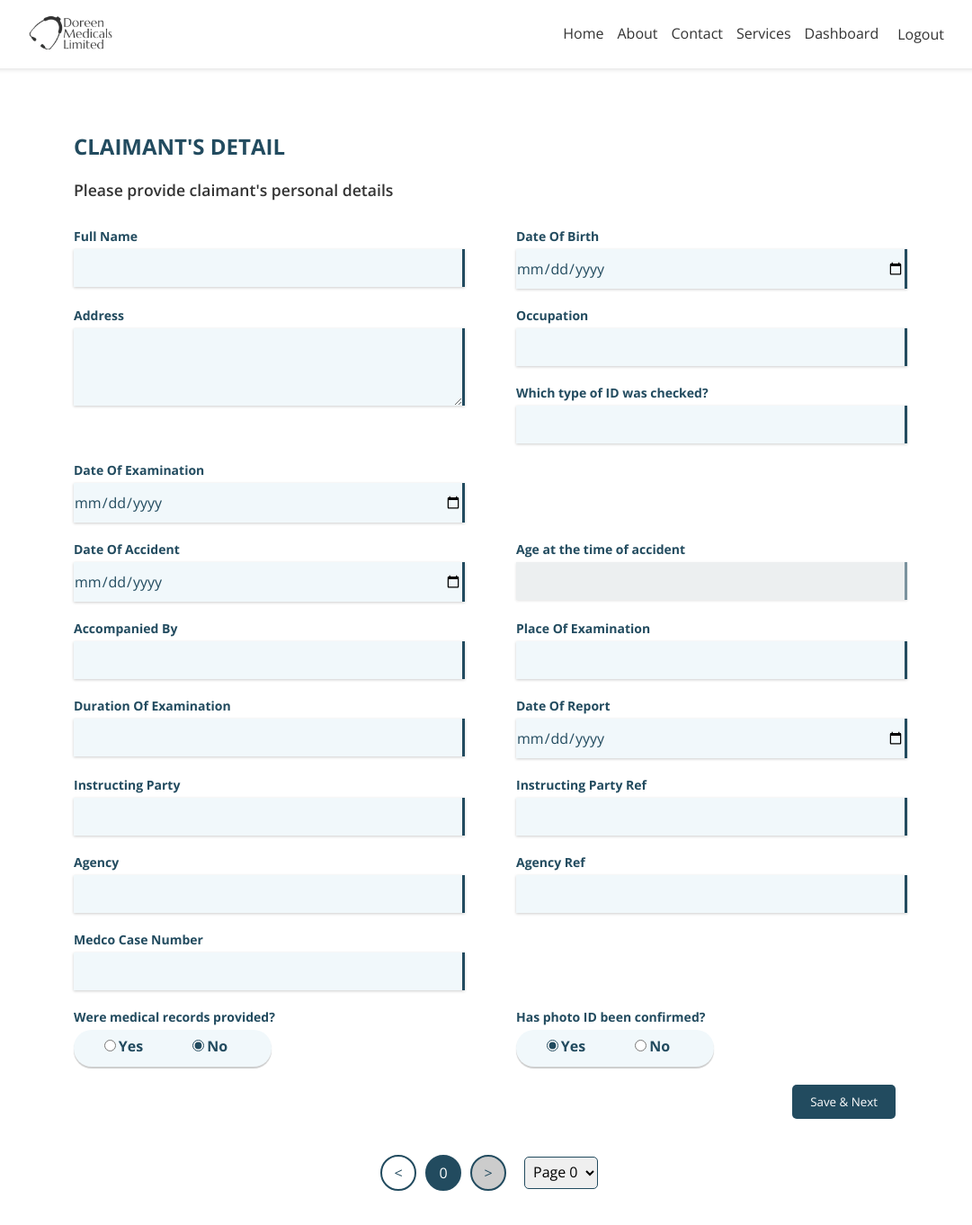
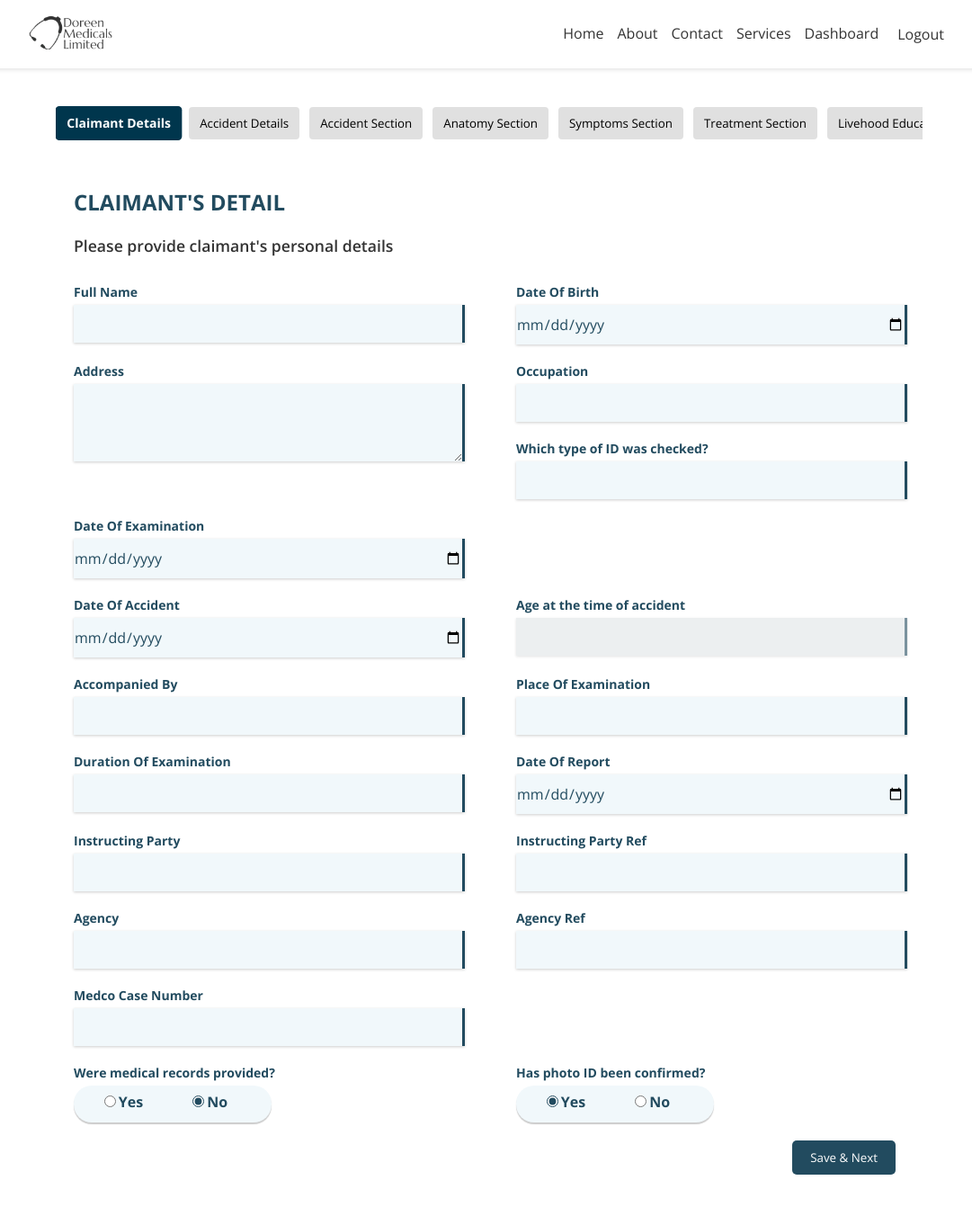
Before and after one commit to hatimkh20/Medical-Portal-Frontend, a React (Create React App) app: page /form in a window 1280 px wide. Shown: the top 1362 px of the page at 90% size, without its empty margins (96-1177 px from the left). Built offline with nearby package versions, Linux system fonts and the light colour scheme; sample sign-in values are in the browser's storage; a web font is replaced by a local one.

Commit message:
tabs functionality

```diff
--- a/src/components/User Components/MultiStepForm/MultiStepForm.js
+++ b/src/components/User Components/MultiStepForm/MultiStepForm.js
@@ -392,6 +392,12 @@ const {data: formData, loading: loadingOnGetForm, error:errorOnGetForm} = useFet
 
   return (
     <div className="multi-step-form-container">
+      <MultiStepFormNavigation
+        currentStep={currentStep}
+        totalSteps={id ? steps.values.length-1: lastHighestAccessedStep }
+        onStepChange={setCurrentStep}
+       />
+
       <Formik
         initialValues={formData}
         validate={(values) => {
@@ -431,11 +437,11 @@ const {data: formData, loading: loadingOnGetForm, error:errorOnGetForm} = useFet
         )}
       </Formik>
 
-      <MultiStepFormNavigation
+      {/* <MultiStepFormNavigation
         currentStep={currentStep}
         totalSteps={id ? steps.values.length-1: lastHighestAccessedStep }
         onStepChange={setCurrentStep}
-       />
+       /> */}
     </div>
   );
 };
--- a/src/components/User Components/MultiStepForm/MultiStepFormNavigation.css
+++ b/src/components/User Components/MultiStepForm/MultiStepFormNavigation.css
@@ -3,7 +3,8 @@
     justify-content: center;
     align-items: center;
     gap: 10px;
-    margin: 20px 0;
+    /* margin: 20px 0; */
+
   }
 
   .nav-button {
@@ -44,3 +45,55 @@
     border: 1px solid #224b5f;
     margin-left: 10px;
   }
+
+
+  /* Bilal work */
+  .step-buttons-container {
+    display: flex;
+    overflow-x: auto; /* Enables horizontal scrolling */
+    white-space: nowrap;
+    padding: 10px 0;
+    width: 100%;
+    gap: 5px;
+    /* border: 1px solid #ddd; */
+    border-radius: 6px;
+    /* background-color: #f9f9f9; */
+    scrollbar-width: thin; /* For Firefox */
+    scrollbar-color: #ccc transparent;
+  }
+
+  /* Custom Scrollbar for Webkit Browsers (Chrome, Safari) */
+  .step-buttons-container::-webkit-scrollbar {
+    height: 6px;
+  }
+
+  .step-buttons-container::-webkit-scrollbar-thumb {
+    background: #aaa;
+    border-radius: 3px;
+  }
+
+  .step-buttons-container::-webkit-scrollbar-track {
+    background: #f0f0f0;
+  }
+
+  .step-button {
+    padding: 9px 12px;
+    margin: 3px;
+    cursor: pointer;
+    border: none;
+    background-color: #e0e0e0;
+    border-radius: 4px;
+    white-space: nowrap;
+    transition: background-color 0.3s ease, transform 0.2s ease;
+  }
+
+  .step-button:hover {
+    background-color: #d0d0d0;
+  }
+
+  .step-button.active {
+    background-color: #00364d;
+    color: white;
+    font-weight: bold;
+    transform: scale(1.05); /* Slight enlargement for better UX */
+  }
--- a/src/components/User Components/MultiStepForm/MultiStepFormNavigation.js
+++ b/src/components/User Components/MultiStepForm/MultiStepFormNavigation.js
@@ -1,91 +1,160 @@
-import React, { useEffect, useState } from 'react';
-import './MultiStepFormNavigation.css'; // Import the CSS file for styles
+// import React, { useEffect, useState } from 'react';
+// import './MultiStepFormNavigation.css'; // Import the CSS file for styles
+
+// const MultiStepFormNavigation = ({ currentStep, totalSteps, onStepChange }) => {
+//   const visibleStepsSize = 3;
+//   const intitalVisibleSteps = [0, 1, 2];
+
+//   const [visibleSteps, setVisibleSteps] = useState(intitalVisibleSteps); // Adjust visible range
+
+//   const handleNext = () => {
+//     if (visibleSteps[visibleSteps.length - 1] < totalSteps) {
+//         setVisibleSteps(visibleSteps.filter(step => step + 3 <= totalSteps).map(step => step + 3));
+//     }
+//   };
+
+//   const handlePrevious = () => {
+
+//     if(visibleSteps.length < visibleStepsSize){
+//         setVisibleSteps([visibleSteps[0]-3, visibleSteps[0]-2, visibleSteps[0]-1]);
+//     }
+//     else if (visibleSteps[0] > 0) {
+//       setVisibleSteps(visibleSteps.filter(step => step - 3 >= 0).map(step => step - 3));
+//     }
+//   };
+
+//   const handleJumpFromDropdown = (e) => {
+//     const step = Number(e.target.value);
+//     onStepChange(step);
+//  }
+
+//  const changeVisibleSteps = (step) => {
+//     let newVisibleSteps = [];
+//     newVisibleSteps[step%visibleStepsSize] = step;
+
+//     while(newVisibleSteps[0] === undefined || newVisibleSteps[1] === undefined || newVisibleSteps[2] === undefined){
+
+//         if(newVisibleSteps[2] === undefined && newVisibleSteps[1] !== undefined){
+//             newVisibleSteps[2] = newVisibleSteps[1] + 1;
+//         }
+
+//         if(newVisibleSteps[1] === undefined && newVisibleSteps[0] !== undefined){
+//             newVisibleSteps[1] = newVisibleSteps[0] + 1;
+//         }
+
+//         if(newVisibleSteps[0] === undefined && newVisibleSteps[2] !== undefined){
+//             newVisibleSteps[0] = newVisibleSteps[2] - 2;
+//         }
+
+//         if(newVisibleSteps[0] === undefined && newVisibleSteps[1] !== undefined){
+//             newVisibleSteps[0] = newVisibleSteps[1] - 1;
+//         }
+//     }
+
+//     newVisibleSteps = newVisibleSteps.filter(step => step <= totalSteps);
+//     setVisibleSteps(newVisibleSteps);
+//  }
+
+//  useEffect(() => {
+//     changeVisibleSteps(currentStep);
+//  }, [currentStep])
+
+//   return (
+//     <div className="multi-step-navigation">
+//       <button className="nav-button" onClick={handlePrevious} disabled={visibleSteps[0] === 1}>
+//         &lt;
+//       </button>
+
+//       {visibleSteps.map(step => (
+//         <button
+//           key={step}
+//           onClick={() => onStepChange(step)}
+//           className={`nav-button ${currentStep === step ? 'active' : ''}`}
+//         >
+//           {step}
+//         </button>
+//       ))}
+
+//       <button className="nav-button" onClick={handleNext} disabled={visibleSteps[visibleSteps.length - 1] === totalSteps}>
+//         &gt;
+//       </button>
+
+//       <select className="nav-dropdown" onChange={handleJumpFromDropdown} value={currentStep}>
+//         {Array.from({ length: totalSteps+1 }, (_, i) => i).map(step => (
+//           <option key={step} value={step}>
+//             Page {step}
+//           </option>
+//         ))}
+//       </select>
+//     </div>
+//   );
+// };
+
+// export default MultiStepFormNavigation;
+
+
+
+
+// Bilal work
+
+import React from 'react';
+import { useLocation } from 'react-router-dom';
+import './MultiStepFormNavigation.css';
 
 const MultiStepFormNavigation = ({ currentStep, totalSteps, onStepChange }) => {
-  const visibleStepsSize = 3;
-  const intitalVisibleSteps = [0, 1, 2];
+  const location = useLocation();
+  const path = location.pathname;
 
-  const [visibleSteps, setVisibleSteps] = useState(intitalVisibleSteps); // Adjust visible range
+  // Condition 1: Check if URL is exactly "/form"
+  const isFormOnly = path === "/form/";
 
-  const handleNext = () => {
-    if (visibleSteps[visibleSteps.length - 1] < totalSteps) {
-        setVisibleSteps(visibleSteps.filter(step => step + 3 <= totalSteps).map(step => step + 3));
-    }
+  // Condition 2: Check if URL is "/form/{id}" using regex
+  const hasIdInUrl = /^\/form\/[a-zA-Z0-9]+$/.test(path);
+
+  const sectionLabels = {
+    0: "Claimant Details",
+    1: "Accident Details",
+    2: "Accident Section",
+    3: "Anatomy Section",
+    4: "Symptoms Section",
+    5: "Treatment Section",
+    6: "Livehood Education Section",
+    7: "Education Section",
+    8: "Domestic Section",
+    9: "Domestic Impact Section",
+    10: "Medical History Section",
+    11: "General Observation Section",
+    12: "Physical Examination Section",
+    13: "Diagnosis Section",
+    14: "Opinion Section",
+    15: "Prognosis Section",
+    16: "Prognosis Detailed Section",
+    17: "Statement Of Truth Section",
+    18: "Expert Bibliography Section"
   };
 
-  const handlePrevious = () => {
-
-    if(visibleSteps.length < visibleStepsSize){
-        setVisibleSteps([visibleSteps[0]-3, visibleSteps[0]-2, visibleSteps[0]-1]);
+  // Determine which steps to display
+  let stepsToShow;
+  if (isFormOnly && currentStep === 0) {
+    stepsToShow = [0];
   }
-    else if (visibleSteps[0] > 0) {
-      setVisibleSteps(visibleSteps.filter(step => step - 3 >= 0).map(step => step - 3));
+  else {
+    stepsToShow = Array.from({ length: 19 }, (_, i) => i);
   }
-  };
-
-  const handleJumpFromDropdown = (e) => {
-    const step = Number(e.target.value);
-    onStepChange(step);
- }
-
- const changeVisibleSteps = (step) => {
-    let newVisibleSteps = [];
-    newVisibleSteps[step%visibleStepsSize] = step;
-
-    while(newVisibleSteps[0] === undefined || newVisibleSteps[1] === undefined || newVisibleSteps[2] === undefined){
-
-        if(newVisibleSteps[2] === undefined && newVisibleSteps[1] !== undefined){
-            newVisibleSteps[2] = newVisibleSteps[1] + 1;
-        }
-
-        if(newVisibleSteps[1] === undefined && newVisibleSteps[0] !== undefined){
-            newVisibleSteps[1] = newVisibleSteps[0] + 1;
-        }
-
-        if(newVisibleSteps[0] === undefined && newVisibleSteps[2] !== undefined){
-            newVisibleSteps[0] = newVisibleSteps[2] - 2;
-        }
-
-        if(newVisibleSteps[0] === undefined && newVisibleSteps[1] !== undefined){
-            newVisibleSteps[0] = newVisibleSteps[1] - 1;
-        }
-    }
-
-    newVisibleSteps = newVisibleSteps.filter(step => step <= totalSteps);
-    setVisibleSteps(newVisibleSteps);
- }
-
- useEffect(() => {
-    changeVisibleSteps(currentStep);
- }, [currentStep])
 
   return (
     <div className="multi-step-navigation">
-      <button className="nav-button" onClick={handlePrevious} disabled={visibleSteps[0] === 1}>
-        &lt;
-      </button>
-
-      {visibleSteps.map(step => (
+      <div className="step-buttons-container">
+        {stepsToShow.map(step => (
           <button
             key={step}
             onClick={() => onStepChange(step)}
-          className={`nav-button ${currentStep === step ? 'active' : ''}`}
+            className={`step-button ${currentStep === step ? 'active' : ''}`}
           >
-          {step}
+            {sectionLabels[step]}
           </button>
         ))}
-
-      <button className="nav-button" onClick={handleNext} disabled={visibleSteps[visibleSteps.length - 1] === totalSteps}>
-        &gt;
-      </button>
-
-      <select className="nav-dropdown" onChange={handleJumpFromDropdown} value={currentStep}>
-        {Array.from({ length: totalSteps+1 }, (_, i) => i).map(step => (
-          <option key={step} value={step}>
-            Page {step}
-          </option>
-        ))}
-      </select>
+      </div>
     </div>
   );
 };
```
Also changed, not shown: 1 other file (tests, documents, lock files or other folders). Lines whose indentation alone changed are shown as unchanged.
